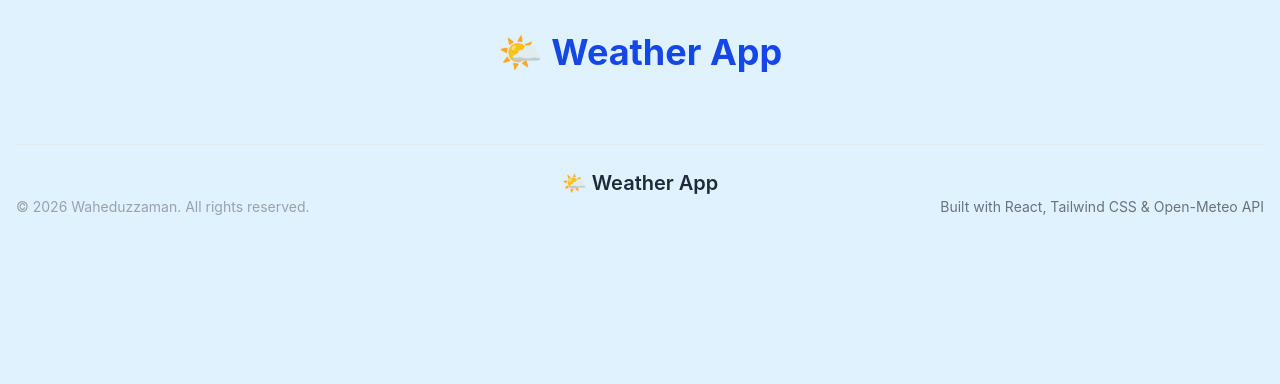
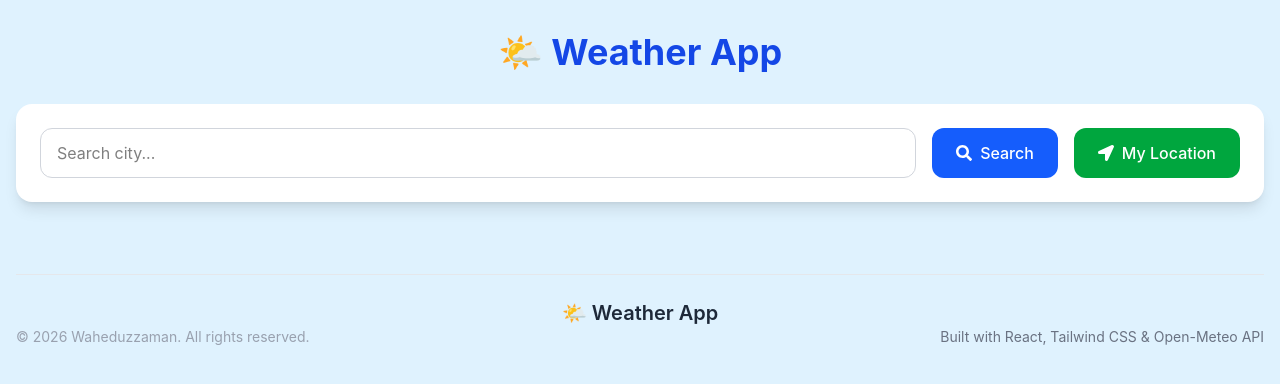
Before and after one commit to WahiduzzamanSakib/Weather-App, a React (Vite) app: page / in a window 1280 px wide. Shown: the top 384 px of the page. Built offline with nearby package versions, Linux system fonts and the light colour scheme.

Commit message:
Search Add

```diff
--- a/src/App.jsx
+++ b/src/App.jsx
@@ -15,7 +15,7 @@ function App() {
       <div className="mx-auto max-w-7xl px-4 py-8">
 
         <Navbar />
-          {/* <SearchBar setWeather={setWeather} />  */}
+          <SearchBar setWeather={setWeather} />
 
         <div className="grid gap-6 lg:grid-cols-3">
           <div className="lg:col-span-1">
```
